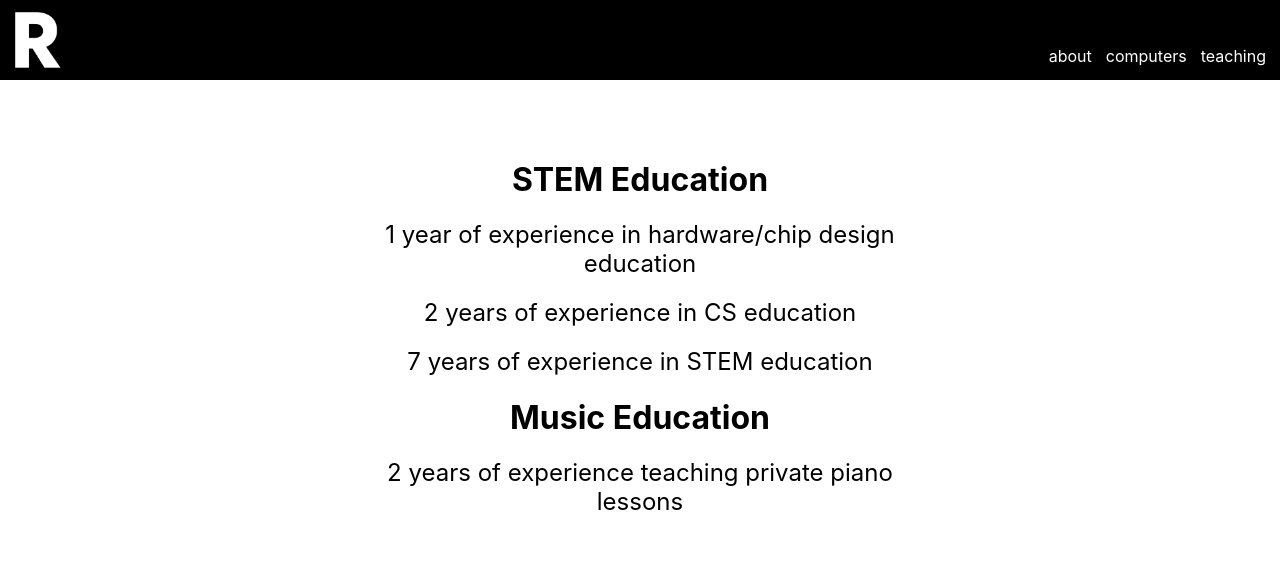
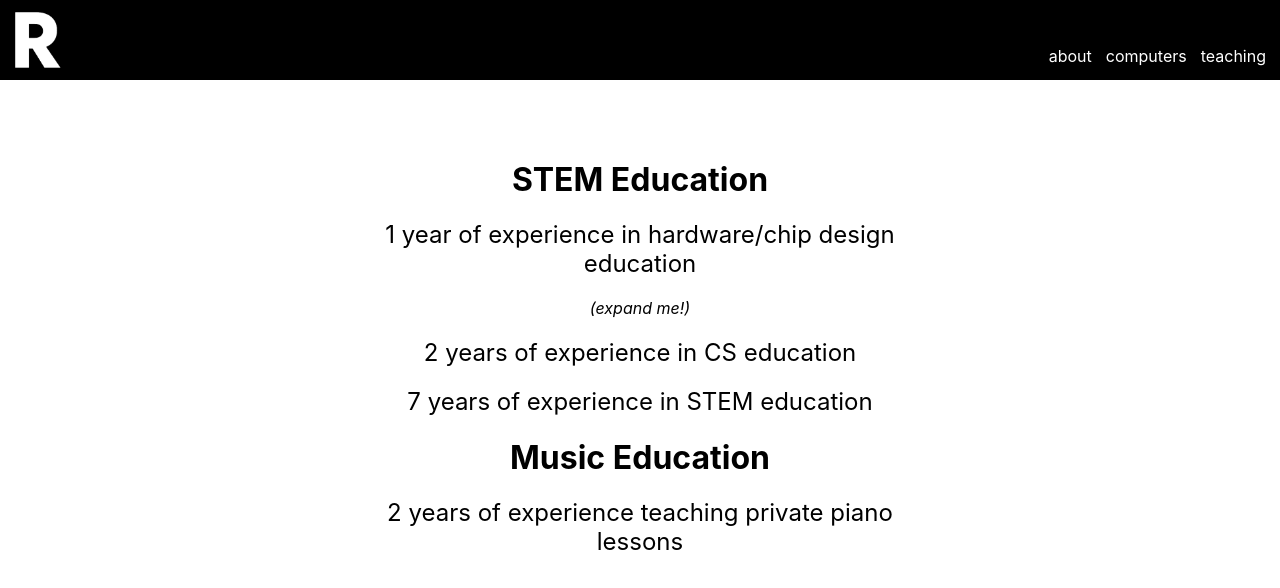
Before and after one commit to rphlhuang/rphlhuang.github.io, a React (Create React App) app: page /teaching in a window 1280 px wide. Shown: the top 588 px of the page. Built offline with nearby package versions, Linux system fonts and the light colour scheme.

Commit message:
expand me

```diff
--- a/src/Education.js
+++ b/src/Education.js
@@ -17,9 +17,11 @@ import stemed_4 from './img/stemed_4.png';
 function Education() {
     const [activeSection, setActiveSection] = useState("none");
     const [expanded, setExpanded] = useState(false);
+    const [firstTime, setFirstTime] = useState(true);
     const handleLabelClick = (section) => {
         setActiveSection(activeSection === section ? "none" : section);
         setExpanded(true);
+        setFirstTime(false);
         console.log("Switching to section " + section);
     };
     return(
@@ -52,7 +54,9 @@ function Education() {
                 <>
                     <div className="main-container-edu">
                         <h1>STEM Education</h1>
-                        <h2 onClick={() => handleLabelClick("chip-design")}>1 year of experience in hardware/chip design education</h2>
+                        {firstTime && (<><h2 onClick={() => handleLabelClick("chip-design")}>1 year of experience in hardware/chip design education</h2><i>(expand me!)</i></>)}
+                        {!firstTime && (<h2 onClick={() => handleLabelClick("chip-design")}>1 year of experience in hardware/chip design education</h2>)}
+
                         <h2 onClick={() => handleLabelClick("cs-ed")}>2 years of experience in CS education</h2>
                         <h2 onClick={() => handleLabelClick("stem-ed")}>7 years of experience in STEM education</h2>
                         <h1>Music Education</h1>
```
